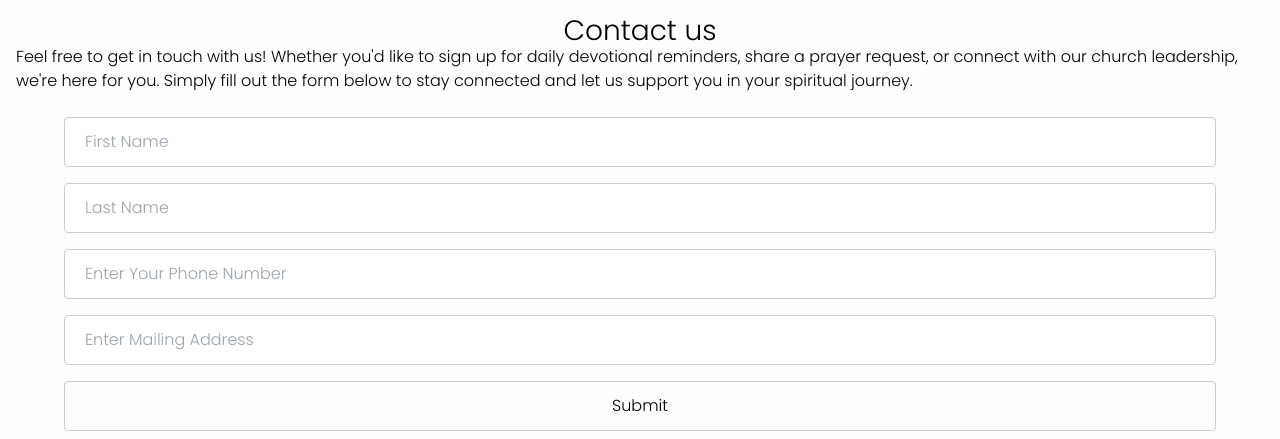
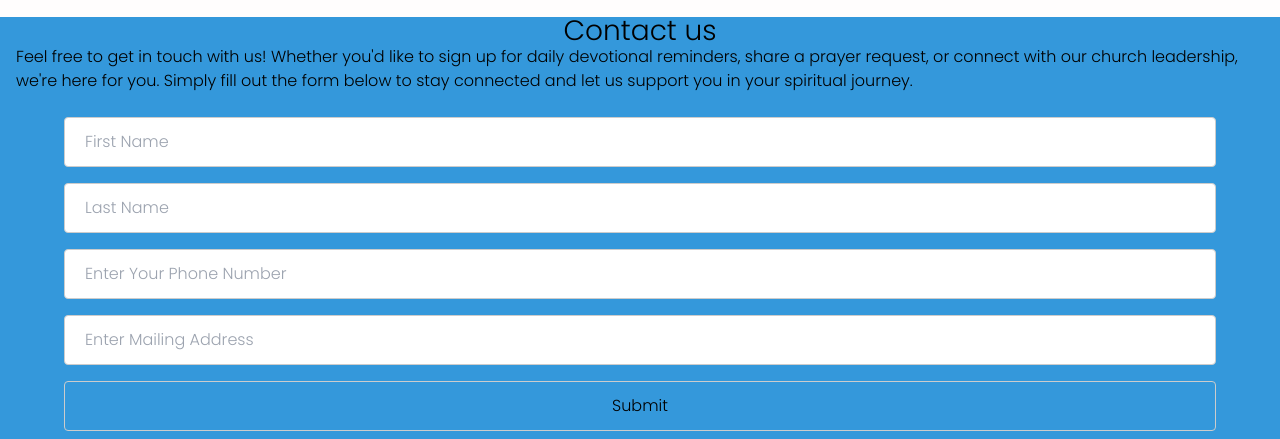
Before and after one commit to Munsa1/daily-devotional, a plain HTML site: page index.html in a window 1280 px wide. Shown: the part 1336-1775 px from the top of the page. Drawn offline with nearby package versions, Linux system fonts and the light colour scheme; no server answers.

Commit message:
Add new bsckground color to contact us section

```diff
--- a/style.css
+++ b/style.css
@@ -293,6 +293,7 @@ body {
     flex-direction: column;
     align-items: center;
     justify-content: center;
+    background-color: #3498db;
 }
 
 .contact-us img {
```
